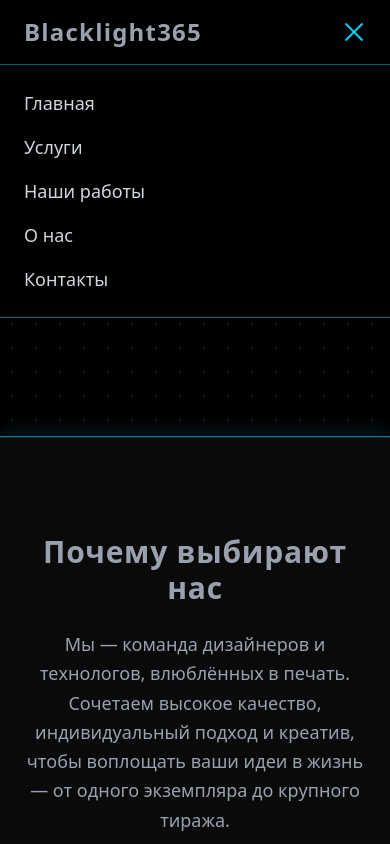
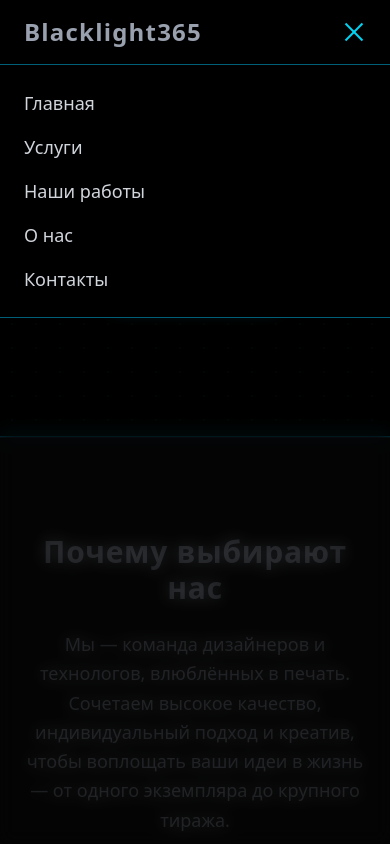
Before and after one commit to gitsolaicity/dtf-studio, a Next.js app: page / in a window 390 px wide. Both pictures are taken after a click on the button "Toggle menu". Shown: the top 844 px of the page. Built offline with nearby package versions, Linux system fonts and the light colour scheme.

Commit message:
Update Navbar.tsx

```diff
--- a/components/Navbar.tsx
+++ b/components/Navbar.tsx
@@ -8,6 +8,23 @@
   const [isOpen, setIsOpen] = useState(false);
 
   return (
+    <>
+      {/* Затемнение страницы при открытом меню */}
+      <AnimatePresence>
+        {isOpen && (
+          <motion.div
+            key="overlay"
+            initial={{ opacity: 0 }}
+            animate={{ opacity: 0.6 }}
+            exit={{ opacity: 0 }}
+            transition={{ duration: 0.3 }}
+            className="fixed inset-0 bg-black z-40 backdrop-blur-sm"
+            onClick={() => setIsOpen(false)}
+          />
+        )}
+      </AnimatePresence>
+
+      {/* Навбар поверх затемнения */}
       <nav className="bg-black/80 border-b border-cyan-800 fixed w-full z-50 backdrop-blur-sm">
         <div className="max-w-6xl mx-auto px-6 py-4 flex justify-between items-center">
           {/* Логотип */}
@@ -62,7 +79,7 @@
               animate={{ opacity: 1, height: 'auto' }}
               exit={{ opacity: 0, height: 0 }}
               transition={{ duration: 0.3 }}
-            className="md:hidden bg-black border-t border-cyan-800 overflow-hidden"
+              className="md:hidden bg-black border-t border-cyan-800 overflow-hidden z-50 relative"
             >
               <ul className="flex flex-col space-y-4 p-6 text-gray-300 font-medium text-lg">
                 {menuItems.map((item) => (
@@ -81,6 +98,7 @@
           )}
         </AnimatePresence>
       </nav>
+    </>
   );
 }
 
```
Lines whose indentation alone changed are shown as unchanged.
